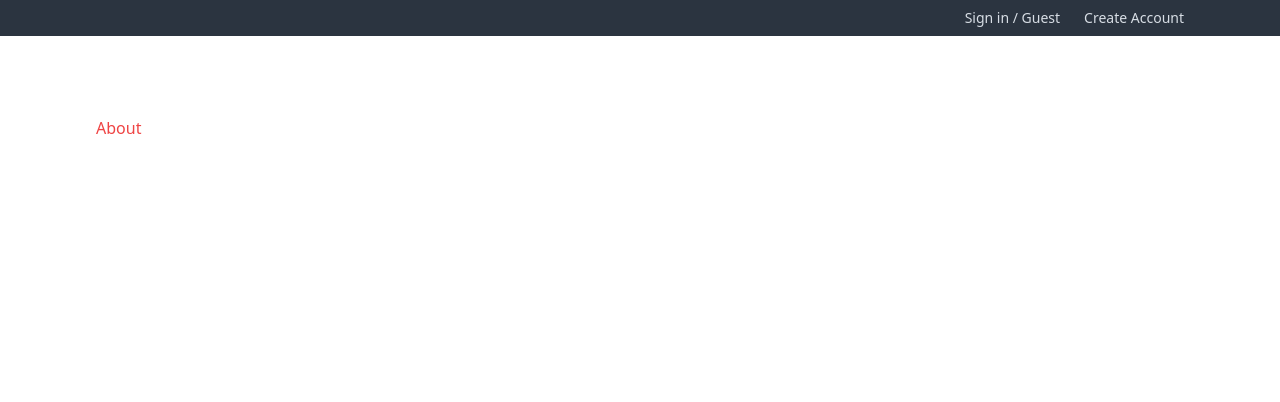
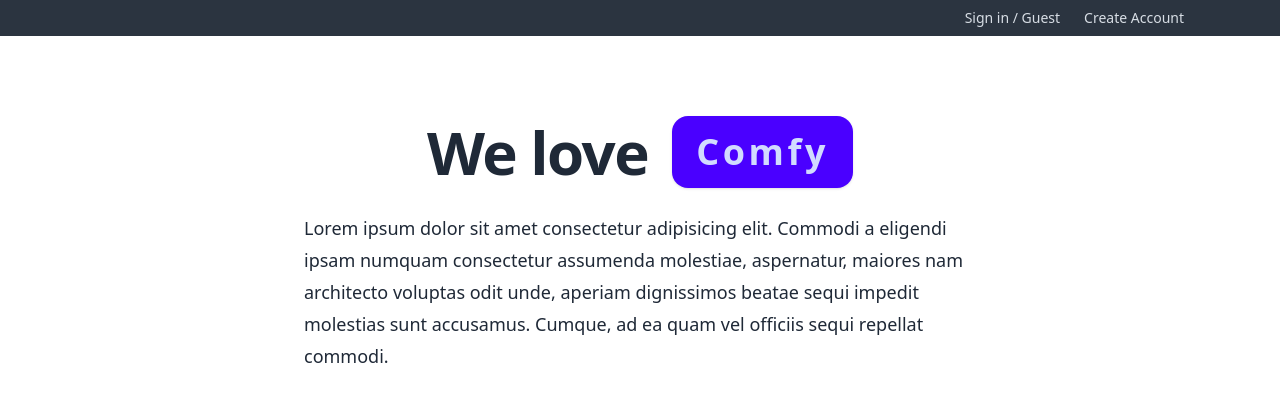
Before and after one commit to EvandroCalado/comfy-store, a React (Vite) app: page /about in a window 1280 px wide. Shown: the top 402 px of the page. Built offline with nearby package versions, Linux system fonts and the light colour scheme.

Commit message:
✨ feat(pages): create about

```diff
--- a/src/pages/About/index.tsx
+++ b/src/pages/About/index.tsx
@@ -1,7 +1,27 @@
 export const About = () => {
   return (
-    <div>
-      <h1 className="text-red-500">About</h1>
-    </div>
+    <>
+      <div className="flex flex-wrap items-center justify-center gap-2 sm:gap-x-6">
+        <h1 className="text-4xl font-bold leading-none tracking-tight sm:text-6xl">
+          We love
+        </h1>
+
+        <div className="stats bg-primary shadow">
+          <div className="stat">
+            <div className="stat-title text-4xl font-bold tracking-widest text-primary-content">
+              Comfy
+            </div>
+          </div>
+        </div>
+      </div>
+
+      <p className="mx-auto mt-6 max-w-2xl text-lg leading-8">
+        Lorem ipsum dolor sit amet consectetur adipisicing elit. Commodi a
+        eligendi ipsam numquam consectetur assumenda molestiae, aspernatur,
+        maiores nam architecto voluptas odit unde, aperiam dignissimos beatae
+        sequi impedit molestias sunt accusamus. Cumque, ad ea quam vel officiis
+        sequi repellat commodi.
+      </p>
+    </>
   );
 };
```
